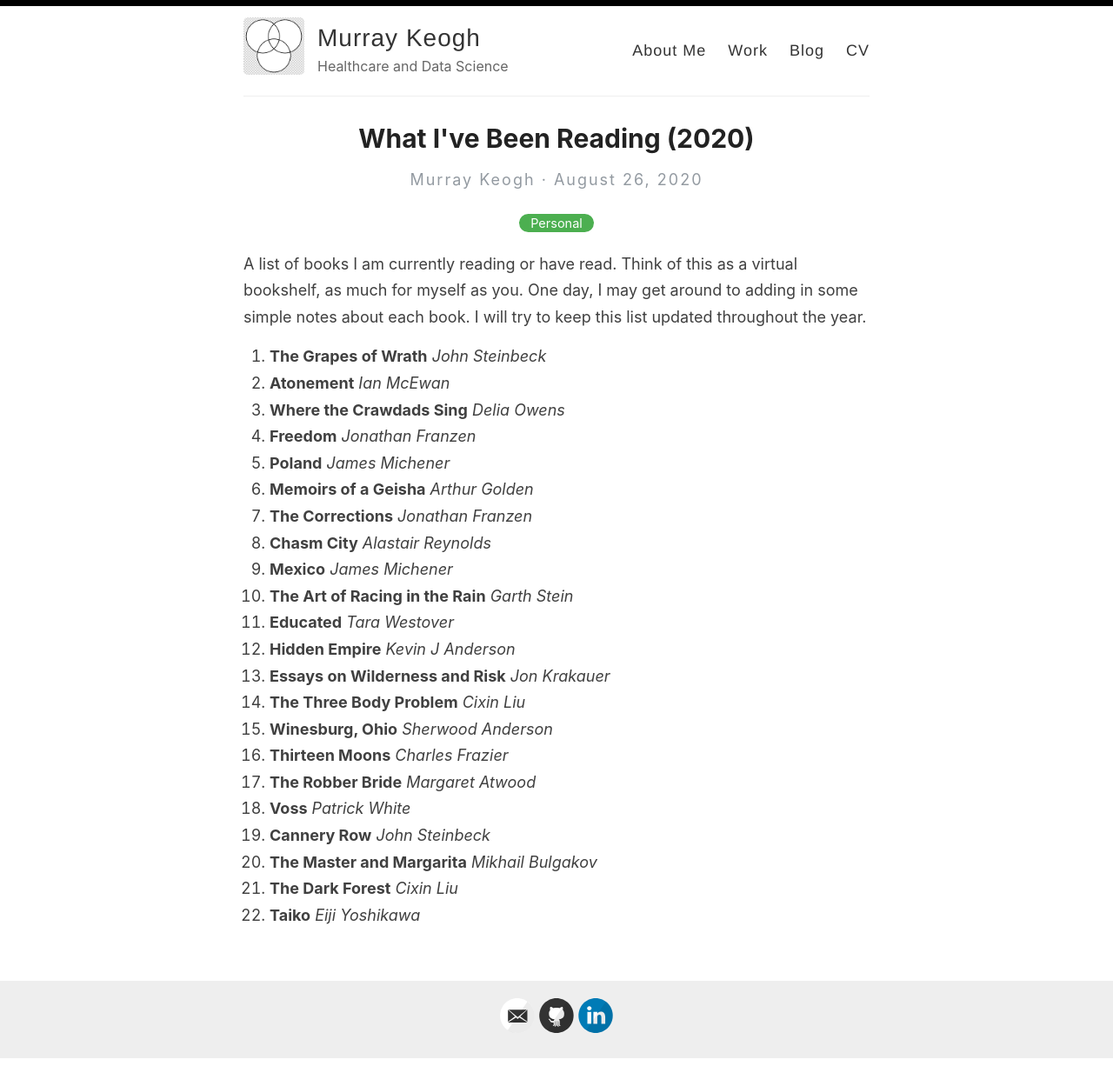
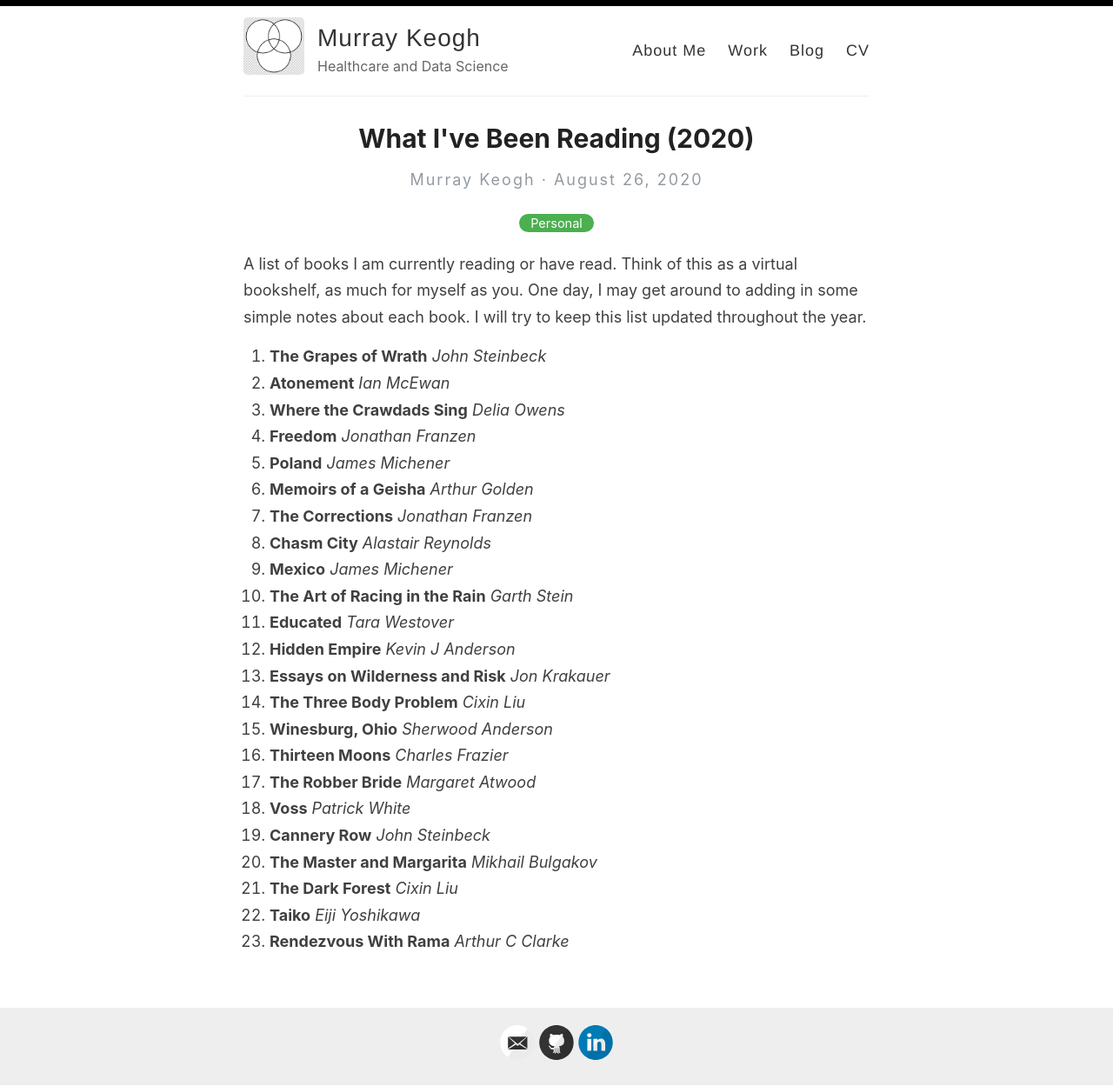
Before and after one commit to Murrkeys/Murrkeys.github.io, a Jekyll site: the page built from _posts/2020-08-26-books.md, in a window 1280 px wide. Shown: the whole page at 87% size. Built offline with Jekyll 4.4.1, drawn with Linux system fonts in a browser that asks for light colours; before the commit the page ends 1218 px from its top, so only the background shows below that.

Commit message:
Update 2020-08-26-books.md

```diff
--- a/_posts/2020-08-26-books.md
+++ b/_posts/2020-08-26-books.md
@@ -27,3 +27,4 @@ A list of books I am currently reading or have read. Think of this as a virtual
 20. **The Master and Margarita** *Mikhail Bulgakov*
 21. **The Dark Forest** *Cixin Liu*
 22. **Taiko** *Eiji Yoshikawa*
+23. **Rendezvous With Rama** *Arthur C Clarke*
```
